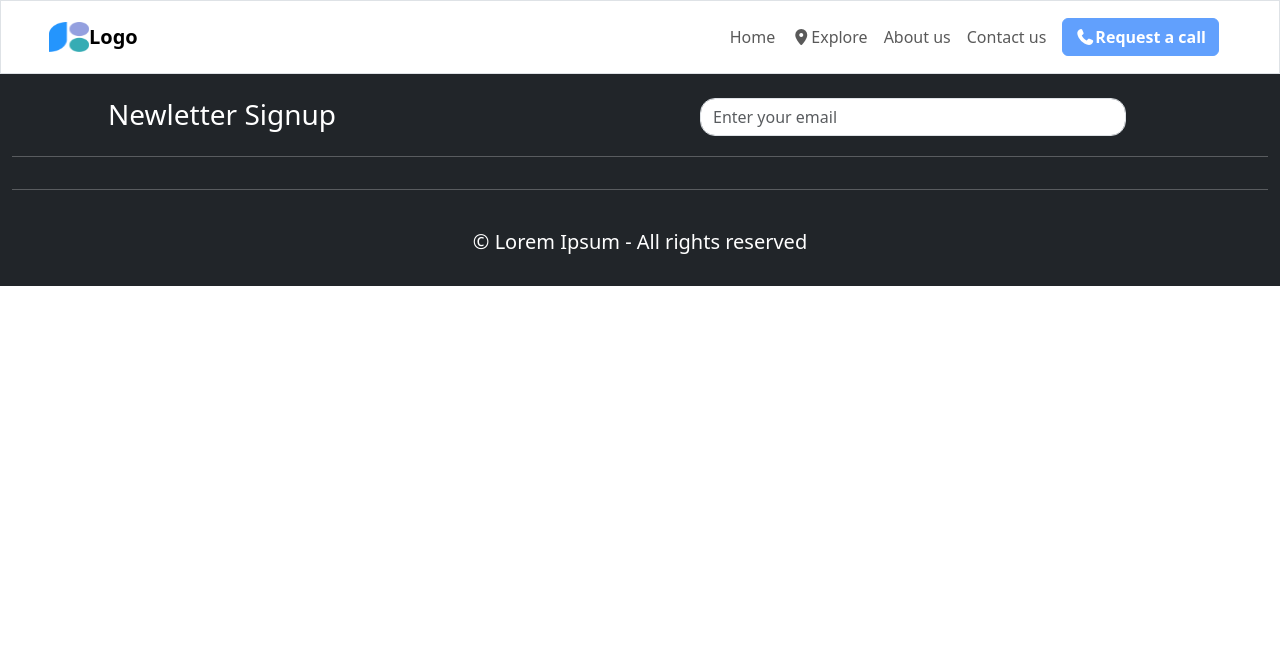
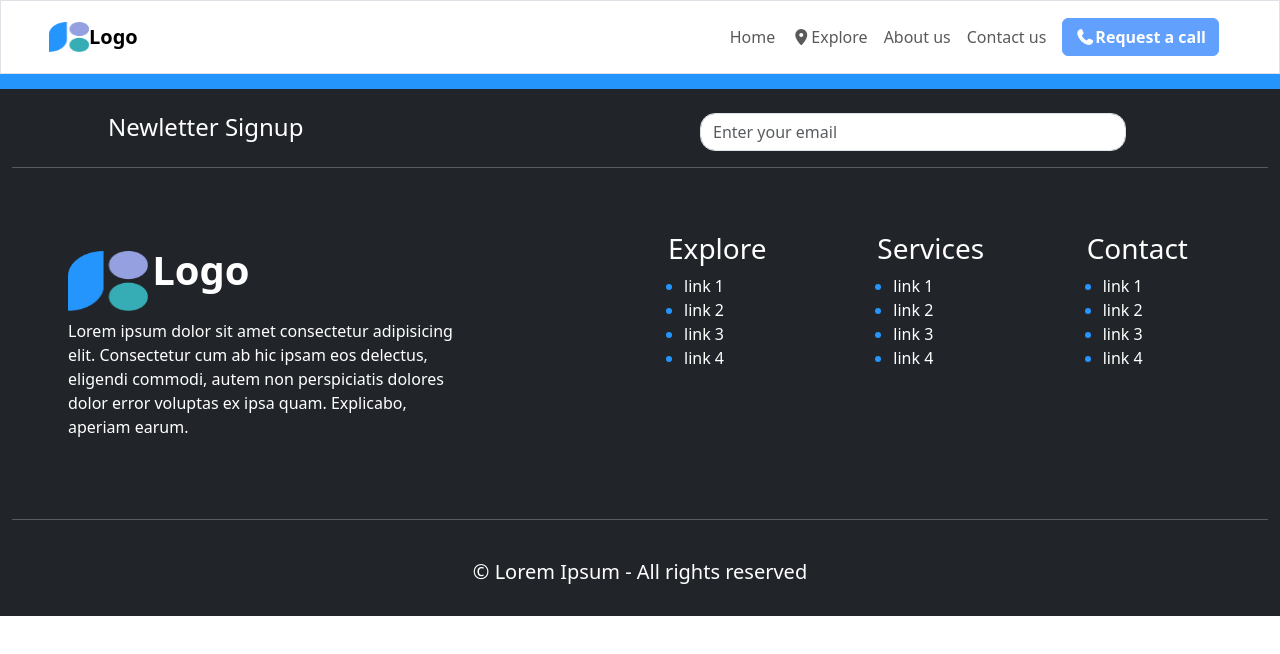
Before and after one commit to Mr-StrangerCoder/real-estate-property, a plain HTML site: page index.html in a window 1280 px wide. Shown: the top 654 px of the page. Drawn offline with nearby package versions, Linux system fonts and the light colour scheme.

Commit message:
add footer

```diff
--- a/index.html
+++ b/index.html
@@ -13,8 +13,8 @@
     crossorigin="anonymous" referrerpolicy="no-referrer" />
 </head>
 
-<body>
-  <nav class="navbar navbar-expand-lg bg-body-white border  ">
+<body >
+  <nav class="navbar navbar-expand-lg bg-body-white border container-fluid  ">
     <div class="container-fluid ps-5 py-2">
       <img src="./assest/logo.png" alt="Bootstrap" width="40" height="30">
 
@@ -40,8 +40,9 @@
         </ul>
 
       </div>
-     <a href=""><button type="button" class="btn btn-primary fw-bold me-5 " disabled><i class="fa-solid fa-phone"></i>Request a
-        call</button> </a>
+      <a href=""><button type="button" class="btn btn-primary fw-bold me-5 " disabled><i
+            class="fa-solid fa-phone"></i>Request a
+          call</button> </a>
     </div>
   </nav>
 
@@ -55,17 +56,18 @@
 
 
 
-  <footer>
+
+  <footer class="">
     <div class="container-fluid bg-dark text-white">
       <div class="container-fluid pt-4 px-5 ms-5">
         <div class="row">
           <div class="col col-sm-6">
-            <h3>Newletter Signup</h3>
+            <h4>Newletter Signup</h4>
 
           </div>
           <div class="col col-sm-6">
-            <input type="text" class="form-control w-75" style="border-radius: 15px;" placeholder="Enter your email" aria-label="Username"
-              aria-describedby="addon-wrapping">
+            <input type="text" class="form-control w-75" style="border-radius: 15px;" placeholder="Enter your email"
+              aria-label="Username" aria-describedby="addon-wrapping">
 
           </div>
         </div>
@@ -73,12 +75,44 @@
       <hr>
       <div class="container-fluid">
         <div class="row">
-          <div class="col-6 ">
+          <div class="col-6 p-5">
+            <div class="m-2">
+              <img src="./assest/logo.png" alt="Bootstrap" width="80" height="60">
+              <a class="navbar-brand fw-bold fs-1 "  href="#">Logo</a>
+            </div>
+            <div class="w-75 m-2">
+              <p>Lorem ipsum dolor sit amet consectetur adipisicing elit. Consectetur cum ab hic ipsam eos delectus, eligendi commodi, autem non perspiciatis dolores dolor error voluptas ex ipsa quam. Explicabo, aperiam earum.</p>
+            </div>
+
 
           </div>
-          <div class="col-2"></div>
-          <div class="col-2"></div>
-          <div class="col-2"></div>
+          <div class="col-2 pt-5 ">
+            <h3 class="ms-3">Explore</h3>
+            <ul>
+              <li>link 1</li>
+              <li>link 2</li>
+              <li>link 3</li>
+              <li>link 4</li>
+            </ul>
+          </div>
+          <div class="col-2 pt-5">
+            <h3 class="ms-3">Services</h3>
+            <ul>
+              <li>link 1</li>
+              <li>link 2</li>
+              <li>link 3</li>
+              <li>link 4</li>
+            </ul>
+          </div>
+          <div class="col-2 pt-5">
+            <h3 class="ms-3">Contact</h3>
+            <ul>
+              <li>link 1</li>
+              <li>link 2</li>
+              <li>link 3</li>
+              <li>link 4</li>
+            </ul>
+          </div>
         </div>
 
       </div>
--- a/style.css
+++ b/style.css
@@ -0,0 +1,8 @@
+footer li::marker{
+    color:#2495fd;
+
+}
+
+footer{
+    border-top: 15px solid #2495fd;
+}
```
